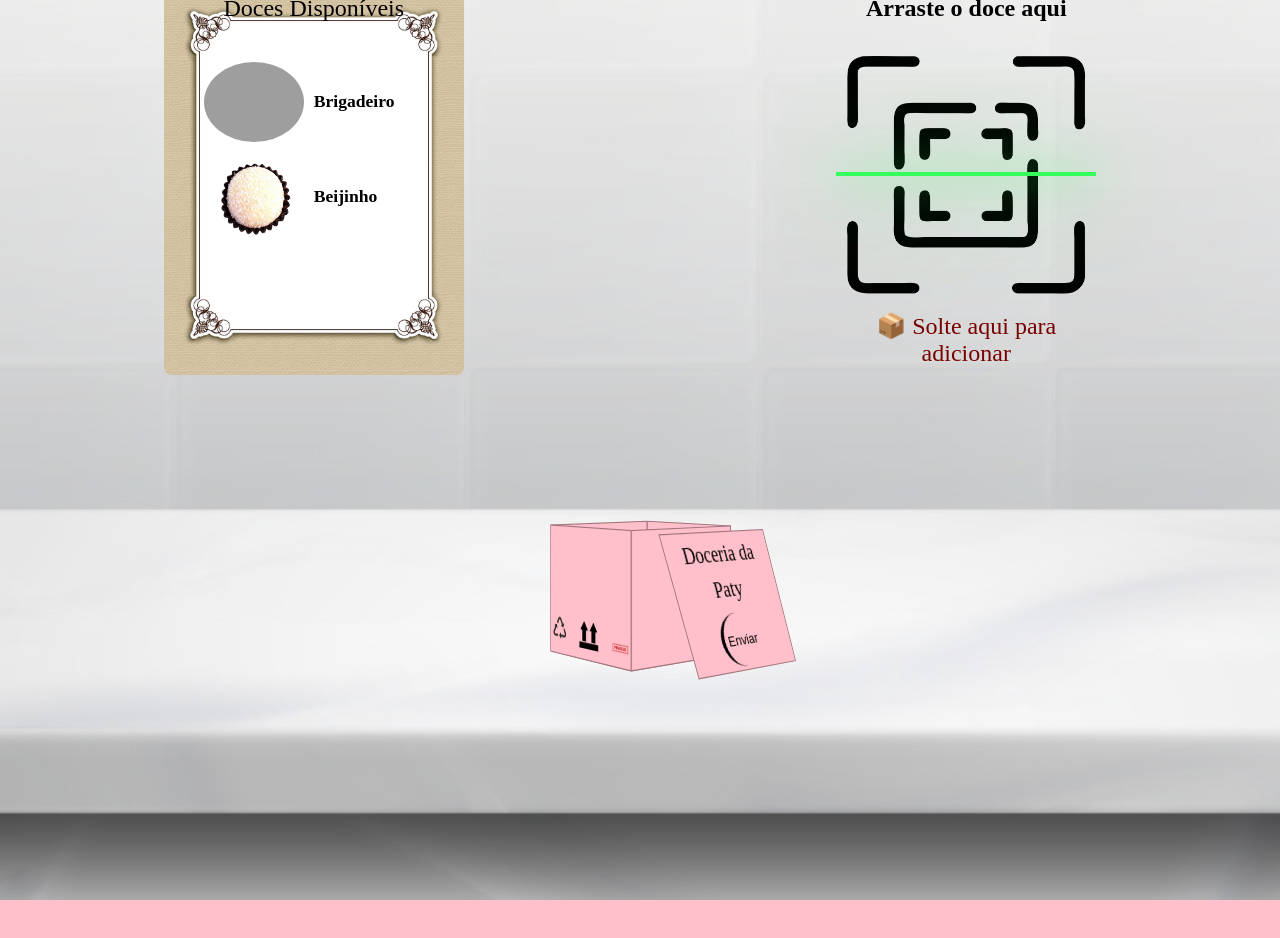
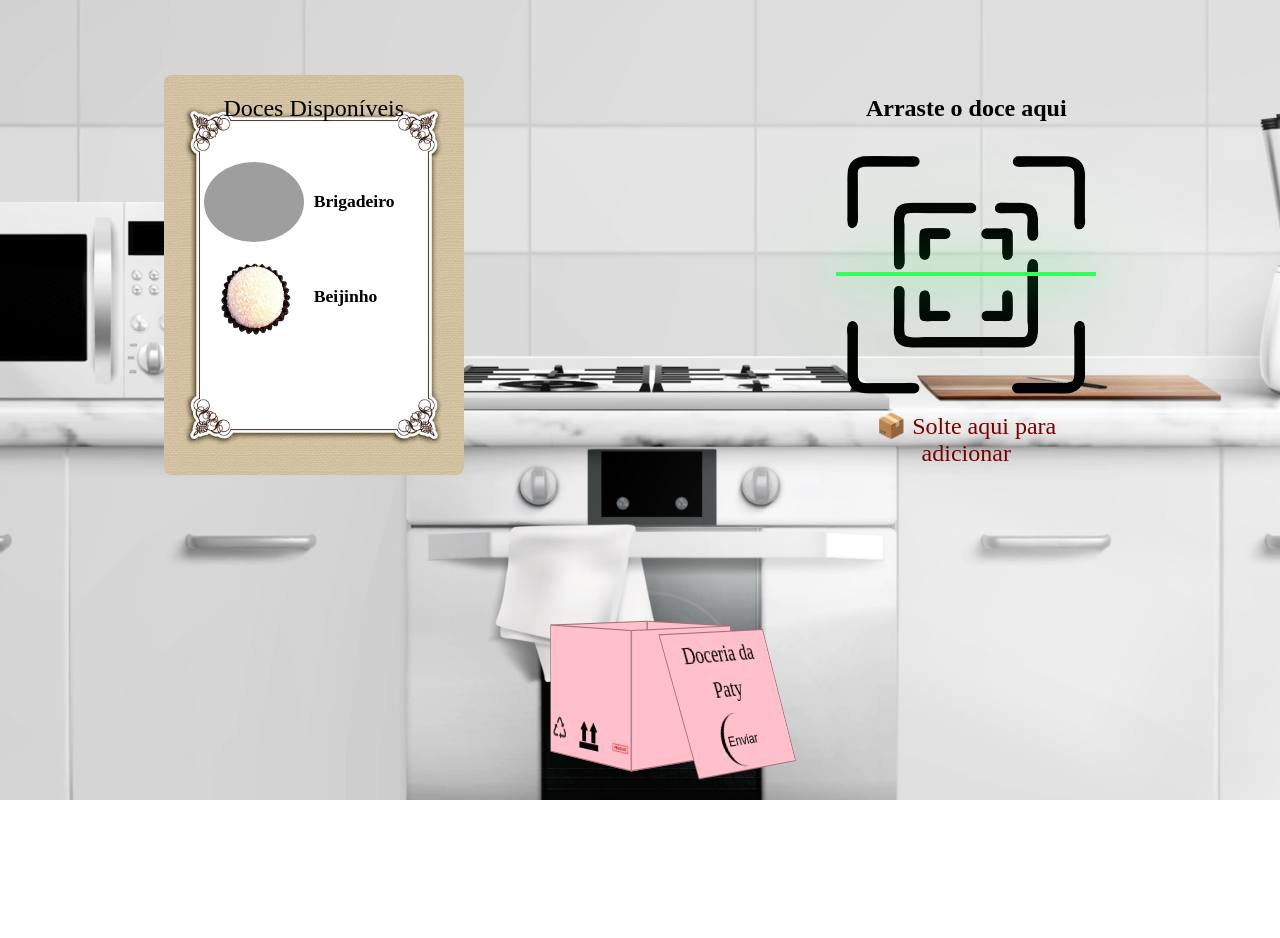
Before and after one commit to CristianoFranca1976/Page, a plain HTML site: page encomenda.html in a window 1280 px wide. Before the commit the page ends 900 px from the top, so only its background shows below. Drawn offline with Linux system fonts and the light colour scheme; grey boxes are pictures that could not be loaded; a web font is replaced by a local one.

Commit message:
adjustment thirt commit

```diff
--- a/style.css
+++ b/style.css
@@ -10,10 +10,12 @@
 
 body {
   display: flex;
-  align-items: center;
   justify-content: center;
   height: 100vh;
-  background-color: pink;
+  background-image: url(/assets/body.jpg);
+  background-repeat: no-repeat;
+  background-size: cover;
+  background-position: center;
 }
 
 #container {
@@ -151,10 +153,10 @@ a:hover {
   height: 1000px;
   gap: 5px;
   padding: 50px 0;
-  background-image: url(/assets/background.jpg);
+  /* background-image: url(/assets/background.jpg);
   background-position: center;
   background-size: cover;
-  background-repeat: no-repeat;
+  background-repeat: no-repeat; */
 }
 
 main {
```
Also changed, not shown: assets/body.jpg (added).
